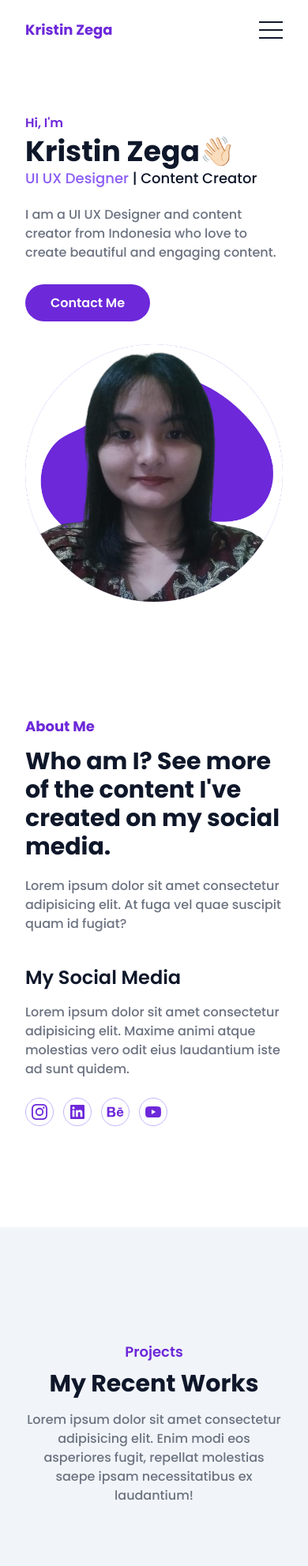
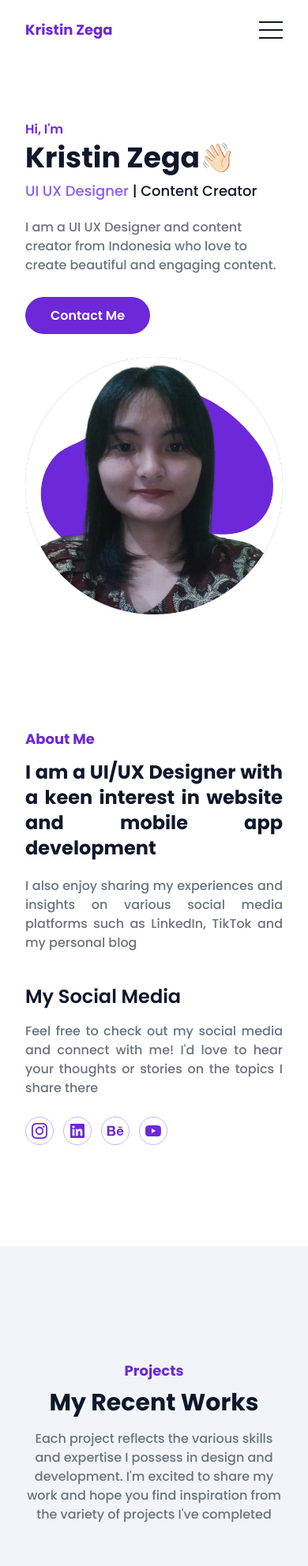
Before and after one commit to kristinzega/kristinzega-portfolio, a website: page index.html in a window 390 px wide. Shown: the top 1983 px of the page at 79% size. Drawn offline with Linux system fonts and the light colour scheme.

Commit message:
update konten

```diff
--- a/index.html
+++ b/index.html
@@ -123,7 +123,7 @@
       <div class="container">
         <div class="flex flex-wrap">
           <div class="w-full self-center px-4 lg:w-1/2">
-            <h1 class="text-base font-semibold text-primary md:text-xl">
+            <h1 class="my-2 text-base font-semibold text-primary md:text-xl">
               Hi, I'm
               <span
                 class="block font-bold text-dark text-4xl mt-1 lg:text-5xl dark:text-white"
@@ -167,13 +167,16 @@
           <div class="w-full px-4 mb-10 lg:w-1/2">
             <h4 class="font-bold text-primary text-lg mb-3">About Me</h4>
             <h2
-              class="font-bold text-dark text-3xl mb-5 max-w-md lg:text-4xl dark:text-white"
+              class="text-justify font-bold text-dark text-2xl mb-5 max-w-md lg:text-3xl dark:text-white"
             >
-              Who am I? See more of the content I've created on my social media.
+              I am a UI/UX Designer with a keen interest in website and mobile
+              app development
             </h2>
-            <p class="font-medium text-base text-secondary max-w-xl lg:text-lg">
-              Lorem ipsum dolor sit amet consectetur adipisicing elit. At fuga
-              vel quae suscipit quam id fugiat?
+            <p
+              class="font-medium text-justify text-base text-secondary max-w-xl lg:text-lg"
+            >
+              I also enjoy sharing my experiences and insights on various social
+              media platforms such as LinkedIn, TikTok and my personal blog
             </p>
           </div>
           <div class="w-full px-4 lg:w-1/2">
@@ -182,10 +185,11 @@
             >
               My Social Media
             </h3>
-            <p class="font-medium text-base text-secondary mb-6 lg:text-lg">
-              Lorem ipsum dolor sit amet consectetur adipisicing elit. Maxime
-              animi atque molestias vero odit eius laudantium iste ad sunt
-              quidem.
+            <p
+              class="text-justify font-medium text-base text-secondary mb-6 lg:text-lg"
+            >
+              Feel free to check out my social media and connect with me! I'd
+              love to hear your thoughts or stories on the topics I share there
             </p>
             <div class="flex items-center">
               <!-- Instagram -->
@@ -275,17 +279,17 @@
     <section id="project" class="pt-36 pb-16 bg-slate-100 dark:bg-slate-800">
       <div class="container">
         <div class="w-full px-4">
-          <div class="max-w-xl mx-auto text-center mb-16">
-            <h4 class="font-semibold text-lg text-primary mb-2">Projects</h4>
+          <div class="max-w-4xl mx-auto text-center mb-16">
+            <h4 class="font-bold text-lg text-primary mb-2">Projects</h4>
             <h2
               class="font-bold text-dark text-3xl mb-4 sm:text-4xl lg:text-5xl dark:text-white"
             >
               My Recent Works
             </h2>
             <p class="font-medium text-md text-secondary md:text-lg">
-              Lorem ipsum dolor sit amet consectetur adipisicing elit. Enim modi
-              eos asperiores fugit, repellat molestias saepe ipsam
-              necessitatibus ex laudantium!
+              Each project reflects the various skills and expertise I possess
+              in design and development. I'm excited to share my work and hope
+              you find inspiration from the variety of projects I've completed
             </p>
           </div>
         </div>
@@ -374,16 +378,17 @@
     <section id="tools" class="pt-36 pb-32 bg-slate-800 dark:bg-slate-300">
       <div class="container">
         <div class="w-full px-4">
-          <div class="mx-auto text-center mb-16">
-            <h4 class="font-semibold text-lg text-primary mb-2">Tools</h4>
+          <div class="max-w-4xl mx-auto text-center mb-16">
+            <h4 class="font-bold text-lg text-primary mb-2">Tools</h4>
             <h2
               class="font-bold text-white text-3xl mb-4 sm:text-4xl lg:text-5xl dark:text-dark"
             >
-              Tools I use to make projects
+              The tools I use to make projects
             </h2>
             <p class="font-medium text-md text-secondary md:text-lg">
-              Lorem ipsum dolor sit amet consectetur adipisicing elit. Commodi
-              corporis unde explicabo!
+              Tools like these assist me throughout the project lifecycle, from
+              start to finish, aiding in preparation, brainstorming,
+              wireframing, and the design and development stages
             </p>
           </div>
         </div>
@@ -421,7 +426,7 @@
       <div class="container">
         <div class="w-full px-4">
           <div class="max-w-xl mx-auto text-center mb-16">
-            <h4 class="font-semibold text-lg text-primary mb-2">Blog</h4>
+            <h4 class="font-bold text-lg text-primary mb-2">Blog</h4>
             <h2
               class="font-bold text-dark text-3xl mb-4 sm:text-4xl lg:text-5xl dark:text-white"
             >
@@ -435,7 +440,7 @@
           class="w-full bg-white p-8 rounded-3xl overflow-hidden shadow-md xl:w-10/12 xl:mx-auto dark:bg-slate-800 dark:shadow-md"
         >
           <div class="flex flex-col md:flex-row items-start md:items-center">
-            <div class="justify-center md:py-4 md:px-6">
+            <div class="w-full justify-center md:py-4 md:px-6">
               <a href="https://medium.com/@kristinzega" target="_blank">
                 <img
                   class="h-auto w-20 md:w-[350px] rounded-full shadow-md"
@@ -459,10 +464,14 @@
               </div>
             </div>
             <div class="items-center justify-center mt-4 md:mt-0 md:px-12">
-              <p class="font-medium text-md text-secondary md:text-lg">
-                Lorem ipsum dolor sit amet consectetur adipisicing elit. Enim
-                modi eos asperiores fugit, repellat molestias saepe ipsam
-                necessitatibus ex laudantium!
+              <p
+                class="text-justify font-medium text-md text-secondary md:text-lg"
+              >
+                I enjoy writing and expressing my ideas or thoughts through
+                writing. Occasionally, I also share insights related to design
+                and technology that I am familiar with. Medium serves as the
+                platform I use to share my writings. You can visit my personal
+                blog by clicking on my profile picture or name on the left side
               </p>
             </div>
           </div>
@@ -476,16 +485,16 @@
       <div class="container">
         <div class="w-full px-4">
           <div class="max-w-xl mx-auto text-center mb-16">
-            <h4 class="font-semibold text-lg text-primary mb-2">Contact</h4>
+            <h4 class="font-bold text-lg text-primary mb-2">Contact</h4>
             <h2
               class="font-bold text-dark text-3xl mb-4 sm:text-4xl lg:text-5xl dark:text-white"
             >
               My Personal Contact
             </h2>
             <p class="font-medium text-md text-secondary md:text-lg">
-              Lorem ipsum dolor sit amet consectetur adipisicing elit. Enim modi
-              eos asperiores fugit, repellat molestias saepe ipsam
-              necessitatibus ex laudantium!
+              Interested in collaborating or working together? You can reach out
+              to my personal email below or simply click 'Contact Now' to send
+              an email message directly
             </p>
           </div>
         </div>
@@ -502,13 +511,13 @@
                 <div
                   class="w-full bg-primary text-white p-3 rounded-md y shadow-md"
                 >
-                  <p>kristianni.zega@gmail.com</p>
+                  <p>kristianni.zega08@gmail.com</p>
                 </div>
               </div>
             </div>
             <div class="w-full lg:w-1/3 px-4 lg:mt-10">
               <a
-                href="mailto:kristianni.zega@gmail.com"
+                href="mailto:kristianni.zega08@gmail.com"
                 class="text-base font-semibold text-white bg-primary py-3 px-8 rounded-full hover:opacity-80 hover:shadow-lg transition duration-500"
                 >Contact Now</a
               >
@@ -525,7 +534,6 @@
         <div class="flex flex-wrap">
           <div class="w-full px-4 mb-12 text-slate-300 font-medium md:w-1/3">
             <h2 class="font-bold text-4xl text-white mb-5">Kristin Zega</h2>
-            <h3 class="font-bold text-2xl mb-2">Contact Me</h3>
             <p>kristianni.zega08@gmail.com</p>
             <p>Medan, North Sumatera</p>
             <p>Indonesia</p>
```
Also changed, not shown: src/output.css.
